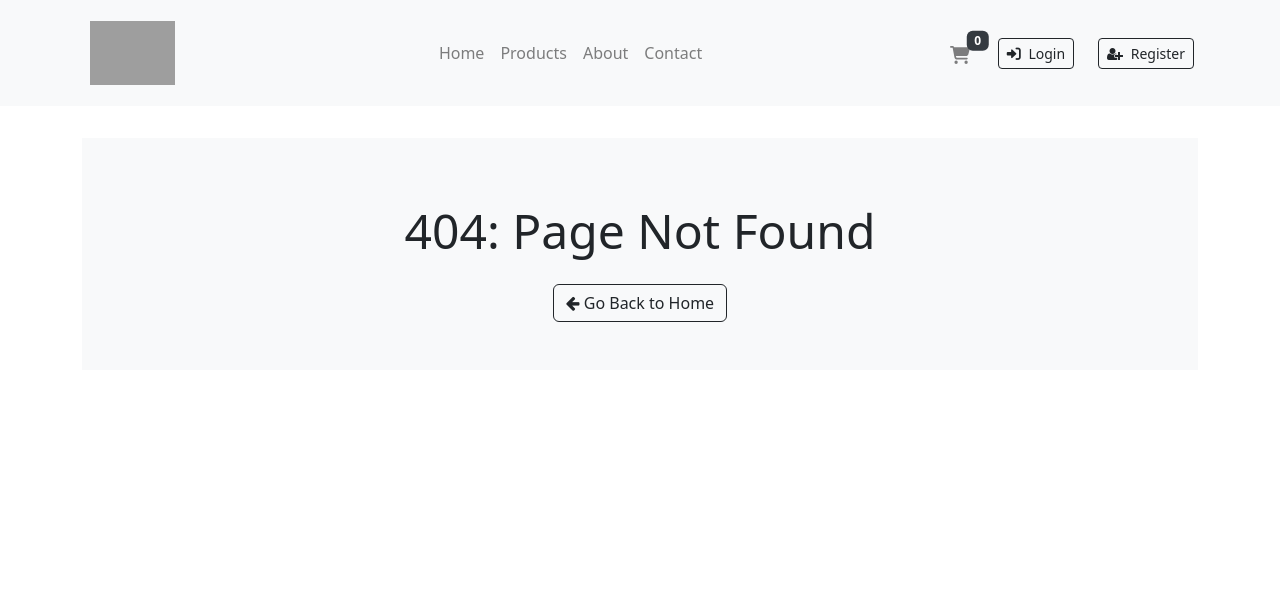
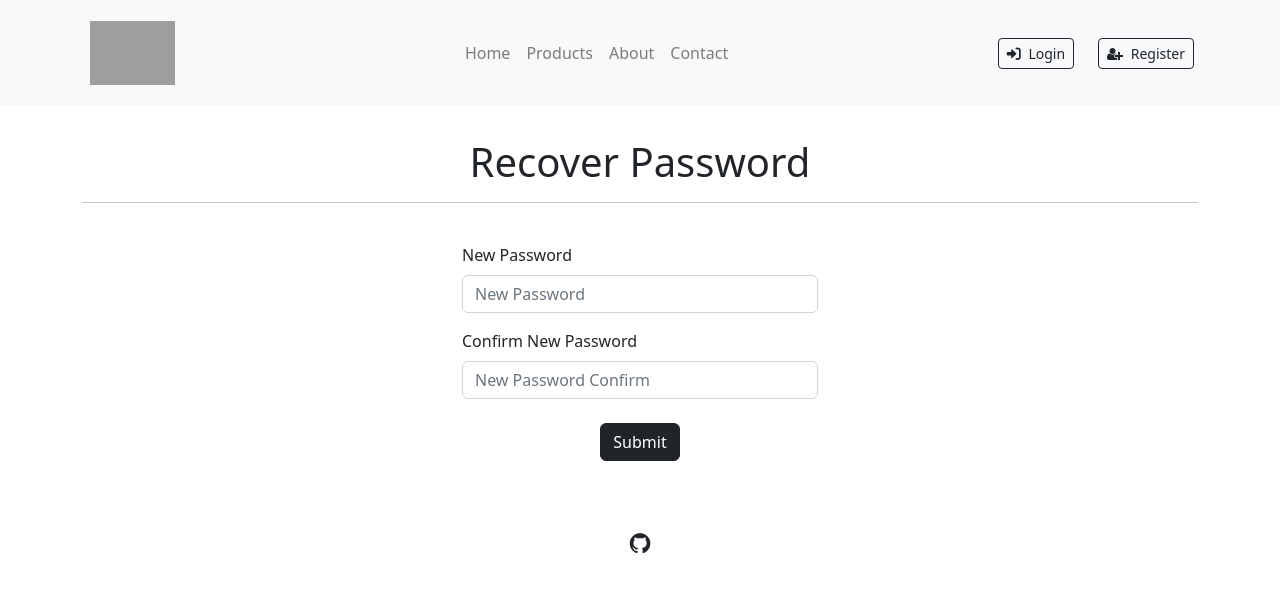
Before and after one commit to AyushRajput1978/Simple-Buy, a React (Vite) app: page /password-reset/1 in a window 1280 px wide. Before the commit this address had no page. Shown: the top 592 px of the page. Built offline with nearby package versions, Linux system fonts and the light colour scheme; grey boxes are pictures that could not be loaded.

Commit message:
forgot password and reset password

```diff
--- a/src/components/Navbar.jsx
+++ b/src/components/Navbar.jsx
@@ -1,13 +1,25 @@
-import { useSelector } from "react-redux";
-import { NavLink } from "react-router-dom";
-import defaultAvatar from "../../public/assets/default-avatar.jpg";
+import { useDispatch, useSelector } from "react-redux";
+import { NavLink, useNavigate } from "react-router-dom";
+import defaultAvatar from "/assets/default-avatar.jpg";
 import { CgProfile } from "react-icons/cg";
 import { FaCartShopping } from "react-icons/fa6";
 import { MdLogout } from "react-icons/md";
+import { logout } from "../redux/reducer/authSlice";
+import Cookies from "js-cookie";
 
 const Navbar = () => {
+  // Selectors
   const state = useSelector((state) => state.handleCart);
   const { user } = useSelector((state) => state.auth);
+  const dispatch = useDispatch();
+  const navigate = useNavigate();
+
+  // Functions
+  const logoutHandler = () => {
+    dispatch(logout());
+    Cookies.remove("JWT");
+    navigate("/");
+  };
 
   return (
     <nav className="navbar navbar-expand-lg navbar-light bg-light py-3 sticky-top">
@@ -58,6 +70,9 @@ const Navbar = () => {
 
           {/* Move this inside navbar-collapse and use flex utilities */}
           <div className="navbar-nav d-flex align-items-center justify-content-center gap-3 mt-3 mt-lg-0">
+            {/* User Avatar */}
+            {user ? (
+              <>
                 {/* Cart */}
                 <NavLink to="/cart" className="nav-link position-relative">
                   <FaCartShopping className="fs-5" />
@@ -65,9 +80,6 @@ const Navbar = () => {
                     {state.length}
                   </span>
                 </NavLink>
-
-            {/* User Avatar */}
-            {user ? (
                 <div className="dropdown text-center">
                   <img
                     src={user.avatar || defaultAvatar}
@@ -99,11 +111,12 @@ const Navbar = () => {
                       </NavLink>
                     )}
                     <div className="dropdown-divider"></div>
-                  <NavLink className="dropdown-item" to="/logout">
+                    <button className="dropdown-item" onClick={logoutHandler}>
                       <MdLogout /> Logout
-                  </NavLink>
+                    </button>
                   </div>
                 </div>
+              </>
             ) : (
               <>
                 <NavLink
--- a/src/main.jsx
+++ b/src/main.jsx
@@ -22,6 +22,8 @@ import {
 import Layout from "./components/Layout";
 import ErrorBoundary from "./components/Errorboundary";
 import { QueryClient, QueryClientProvider } from "@tanstack/react-query";
+import ForgotPassword from "./pages/ForgotPassword";
+import ResetPassword from "./pages/ResetPassword";
 const queryClient = new QueryClient();
 const root = ReactDOM.createRoot(document.getElementById("root"));
 root.render(
@@ -41,6 +43,11 @@ root.render(
                   <Route path="/cart" element={<Cart />} />
                   <Route path="/login" element={<Login />} />
                   <Route path="/register" element={<Register />} />
+                  <Route path="/forgot-password" element={<ForgotPassword />} />
+                  <Route
+                    path="/password-reset/:token?"
+                    element={<ResetPassword />}
+                  />
                   <Route path="/checkout" element={<Checkout />} />
                   <Route path="/product/*" element={<PageNotFound />} />
                 </Route>
--- /dev/null
+++ b/src/pages/ForgotPassword.jsx
@@ -0,0 +1,56 @@
+import { useState } from "react";
+import axios from "../axios";
+
+const ForgotPassword = () => {
+  const resetUrl = `${import.meta.env.VITE_SITE_URL}/password-reset`;
+  const [form, setForm] = useState({
+    email: "",
+    resetUrl,
+  });
+  const [isLoading, setIsLoading] = useState(false);
+  const submitHandler = async (e) => {
+    e.preventDefault();
+    try {
+      setIsLoading(true);
+      const res = await axios.post("/users/forgot-password", form);
+      alert(res.data.message);
+    } catch (err) {
+      alert(err.resonse.data.message);
+    } finally {
+      setIsLoading(false);
+    }
+  };
+  return (
+    <div className="container my-3 py-3">
+      <h1 className="text-center">Recover Password</h1>
+      <hr />
+      <div className="row my-4 h-100">
+        <div className="col-md-4 col-lg-4 col-sm-8 mx-auto">
+          <form onSubmit={submitHandler}>
+            <div className="my-3">
+              <label htmlFor="email">Email address</label>
+              <input
+                type="email"
+                className="form-control"
+                id="email"
+                placeholder="name@example.com"
+                value={form.email}
+                onChange={(e) => setForm({ ...form, email: e.target.value })}
+              />
+            </div>
+            <div className="text-center">
+              <button
+                className="my-2 mx-auto btn btn-dark"
+                type="submit"
+                disabled={isLoading}
+              >
+                {isLoading ? "Submitting..." : "Submit"}
+              </button>
+            </div>
+          </form>
+        </div>
+      </div>
+    </div>
+  );
+};
+export default ForgotPassword;
--- a/src/pages/Login.jsx
+++ b/src/pages/Login.jsx
@@ -72,6 +72,11 @@ const Login = () => {
                 onChange={(e) => setForm({ ...form, password: e.target.value })}
               />
             </div>
+            <div>
+              <Link className="text-info" to="/forgot-password">
+                Forgot Password?
+              </Link>
+            </div>
             <div className="my-3">
               <p>
                 New Here?{" "}
--- /dev/null
+++ b/src/pages/ResetPassword.jsx
@@ -0,0 +1,112 @@
+import { useState } from "react";
+import axios from "../axios";
+import { useParams } from "react-router-dom";
+import { useMutation } from "@tanstack/react-query";
+
+const ResetPassword = () => {
+  const [form, setForm] = useState({
+    password: "",
+    newPassword: "",
+    newPasswordConfirm: "",
+  });
+  const { token } = useParams();
+
+  const resetPasswordHandler = useMutation({
+    mutationFn: async (formData) => {
+      if (token)
+        return axios.post(`/users/reset-password/${token}`, {
+          password: formData.newPassword,
+          passwordConfirm: formData.newPasswordConfirm,
+        });
+      else return axios.post("/users/update-password", formData);
+    },
+    onSuccess: (res) => {
+      const { user, token } = res.data.data;
+      Cookies.set("JWT", token, {
+        expires: 2,
+        secure: true,
+        sameSite: "Strict",
+      });
+      // Store in Redux
+      dispatch(setAuth({ user }));
+
+      // Role-based redirect
+      if (user.role === "admin" || user.role === "superAdmin") {
+        navigate("/dashboard");
+      } else {
+        navigate("/");
+      }
+    },
+    onError: (err) => {
+      console.error("Login error", err);
+    },
+  });
+
+  const handleSubmit = (e) => {
+    e.preventDefault();
+    resetPasswordHandler.mutate(form);
+  };
+  return (
+    <div className="container my-3 py-3">
+      <h1 className="text-center">Recover Password</h1>
+      <hr />
+      <div className="row my-4 h-100">
+        <div className="col-md-4 col-lg-4 col-sm-8 mx-auto">
+          <form onSubmit={handleSubmit}>
+            {!token && (
+              <div className="my-3">
+                <label htmlFor="email">Password</label>
+                <input
+                  type="password"
+                  className="form-control"
+                  id="password"
+                  placeholder="Password"
+                  value={form.password}
+                  onChange={(e) =>
+                    setForm({ ...form, password: e.target.value })
+                  }
+                />
+              </div>
+            )}
+            <div className="my-3">
+              <label htmlFor="email">New Password</label>
+              <input
+                type="password"
+                className="form-control"
+                id="password"
+                placeholder="New Password"
+                value={form.newPassword}
+                onChange={(e) =>
+                  setForm({ ...form, newPassword: e.target.value })
+                }
+              />
+            </div>
+            <div className="my-3">
+              <label htmlFor="email">Confirm New Password</label>
+              <input
+                type="password"
+                className="form-control"
+                id="password"
+                placeholder="New Password Confirm"
+                value={form.newPasswordConfirm}
+                onChange={(e) =>
+                  setForm({ ...form, newPasswordConfirm: e.target.value })
+                }
+              />
+            </div>
+            <div className="text-center">
+              <button
+                className="my-2 mx-auto btn btn-dark"
+                type="submit"
+                disabled={resetPasswordHandler.isLoading}
+              >
+                {resetPasswordHandler.isLoading ? "Submitting..." : "Submit"}
+              </button>
+            </div>
+          </form>
+        </div>
+      </div>
+    </div>
+  );
+};
+export default ResetPassword;
```
Lines whose indentation alone changed are shown as unchanged.
